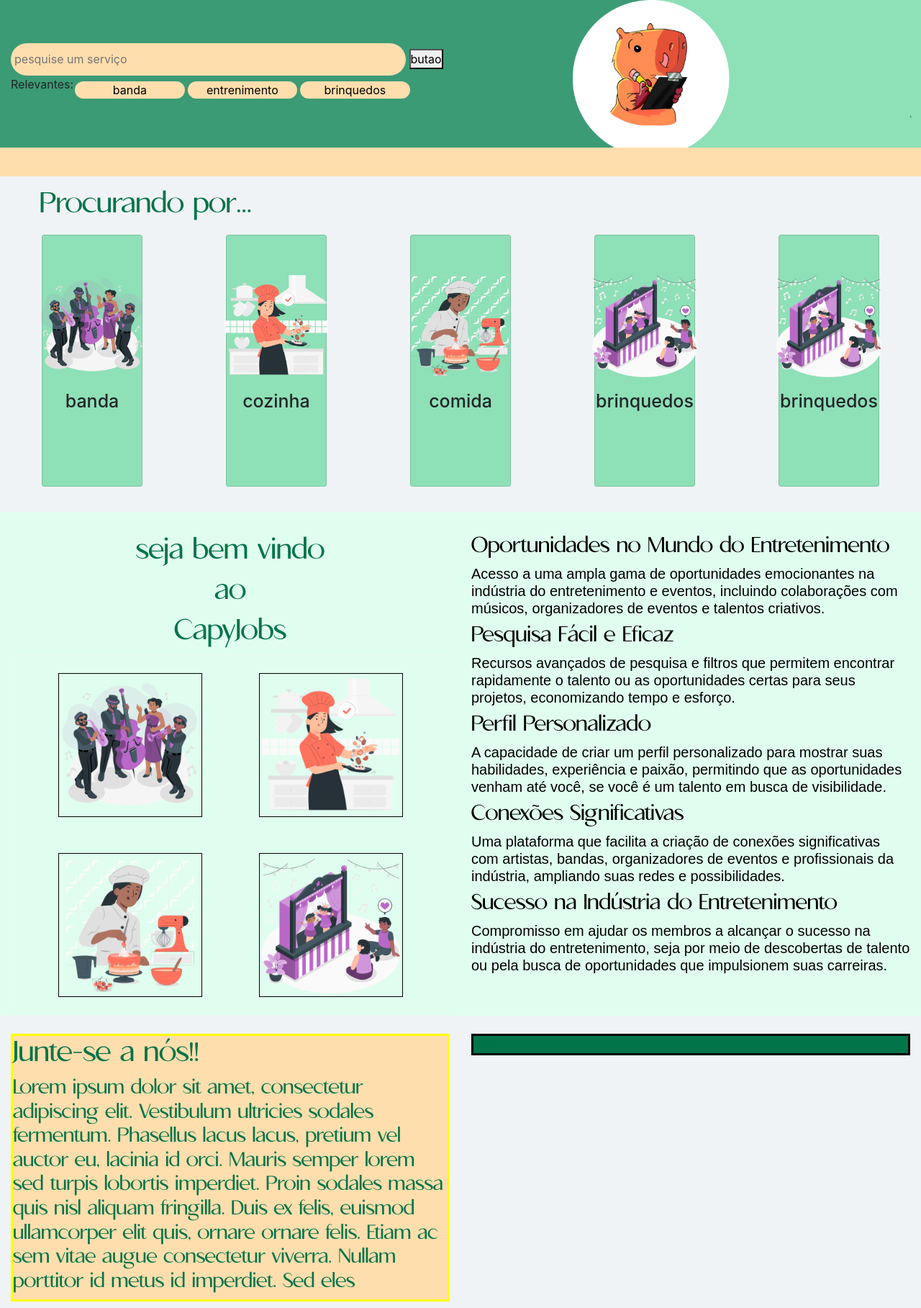
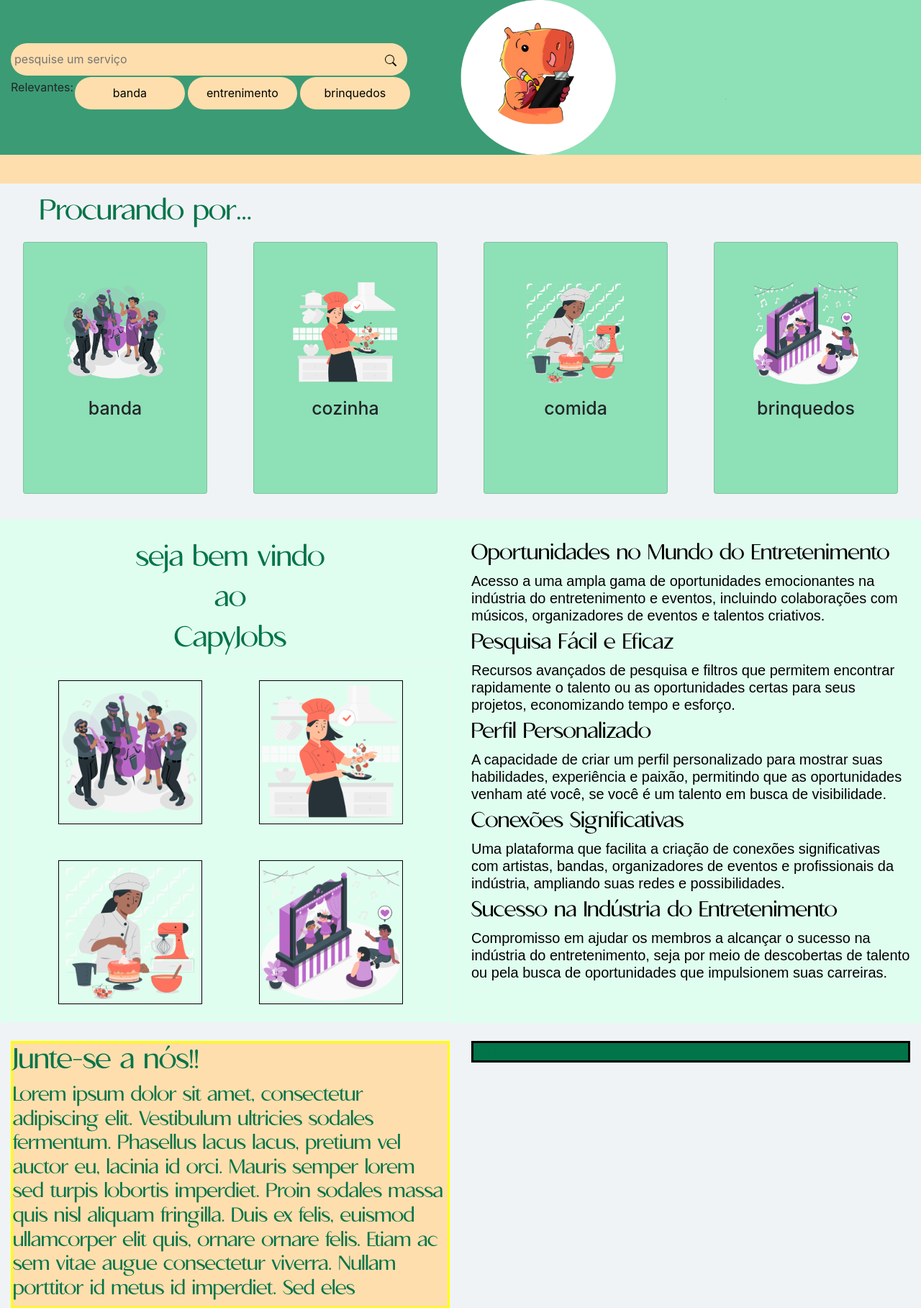
Before and after one commit to Gab0502/CapyJobs, a PHP site: page / in a window 1280 px wide. Shown: the part 91-1908 px from the top of the page at 72% size. Run offline with PHP 8.4, Linux system fonts and the light colour scheme.

Commit message:
updated banner

```diff
--- a/index.html
+++ b/index.html
@@ -43,13 +43,17 @@
     </nav>
   </header>
   <main>
-    <section class="banner">
+    <section class="image-fluid bg-verdeMedio">
       <div class="container-fluid">
         <div class="row">
           <div class="col-xl-6 form-pesquisa">
             <form action="" class="form-pesquisa-input">
               <input type="text" placeholder="pesquise um serviço">
-              <button>butao</button>
+              <button>
+                <svg xmlns="http://www.w3.org/2000/svg" width="16" height="16" fill="currentColor" class="bi bi-search" viewBox="0 0 16 16">
+                  <path d="M11.742 10.344a6.5 6.5 0 1 0-1.397 1.398h-.001c.03.04.062.078.098.115l3.85 3.85a1 1 0 0 0 1.415-1.414l-3.85-3.85a1.007 1.007 0 0 0-.115-.1zM12 6.5a5.5 5.5 0 1 1-11 0 5.5 5.5 0 0 1 11 0z"/>
+                </svg>
+              </button>
               <div class="input-buttons">
                 <p>Relevantes:</p>
                 <button class="buttons">banda</button>
@@ -58,8 +62,8 @@
               </div>
             </form>
           </div>
-          <div class="col-xl-6">
-
+          <div class="col-xl-6 bg-verdeClaro">
+            <img src="/images/banner.png" width="90%" style="margin-left:-15px ;" alt="">
           </div>
         </div>
 
@@ -85,10 +89,6 @@
         <div class="card">
           <img src="images/pastry chef-pana.png" alt="">
           <h1>comida</h1>
-        </div>
-        <div class="card">
-          <img src="images/Puppet show-amico.png" alt="">
-          <h1>brinquedos</h1>
         </div>
         <div class="card">
           <img src="images/Puppet show-amico.png" alt="">
--- a/style.css
+++ b/style.css
@@ -91,7 +91,8 @@
     background-color: #3b9b75;
     background-size: 100%;
     background-repeat: no-repeat;
-    max-height: 370px !important;
+    min-height: 370px !important;
+    max-height: 500px !important;
 }
 
 .texto {
@@ -133,6 +134,22 @@
     border: none;
     padding: 5px;
 }
+.form-pesquisa-input input:hover {
+    border: 1px solid black;
+}
+
+.form-pesquisa-input button{
+    background-color: var(--bege);
+    border-radius: 100%;
+    margin-left: -48px;
+    width: 45px;
+    height: 45px;
+    border: none;
+}
+.form-pesquisa-input button:hover{
+    border: 1px solid black;
+    cursor: pointer;
+}
 
 .header-image {
     align-self: center;
@@ -170,7 +187,7 @@
     background-color: var(--verdeClaro) !important;
     border-radius: 100%;
     align-items: center;
-    width: 11%;
+    width: 20%;
     height: 350px;
 }
 
```
Also changed, not shown: style-login.css (+27 -23 lines), images/BannerRecorte.png (added), images/banner.png, images/bannerFull.png (added).
